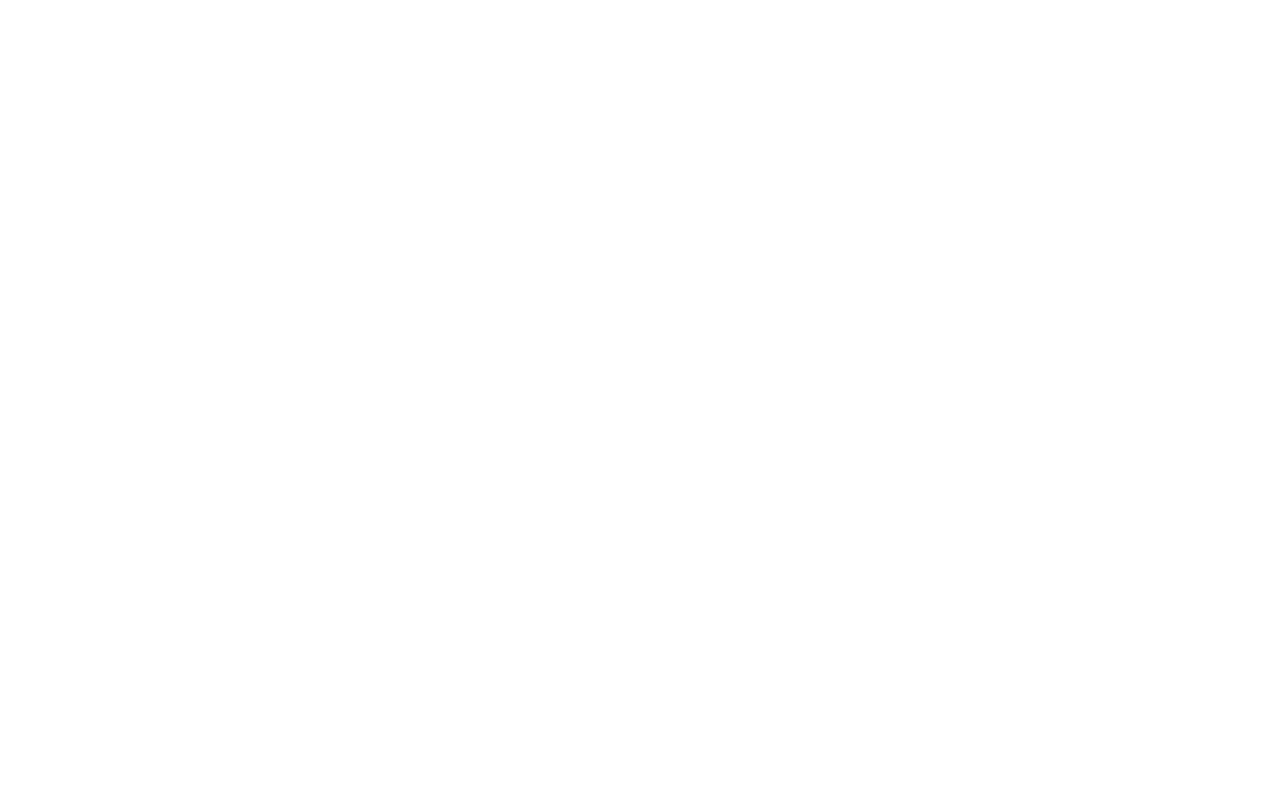
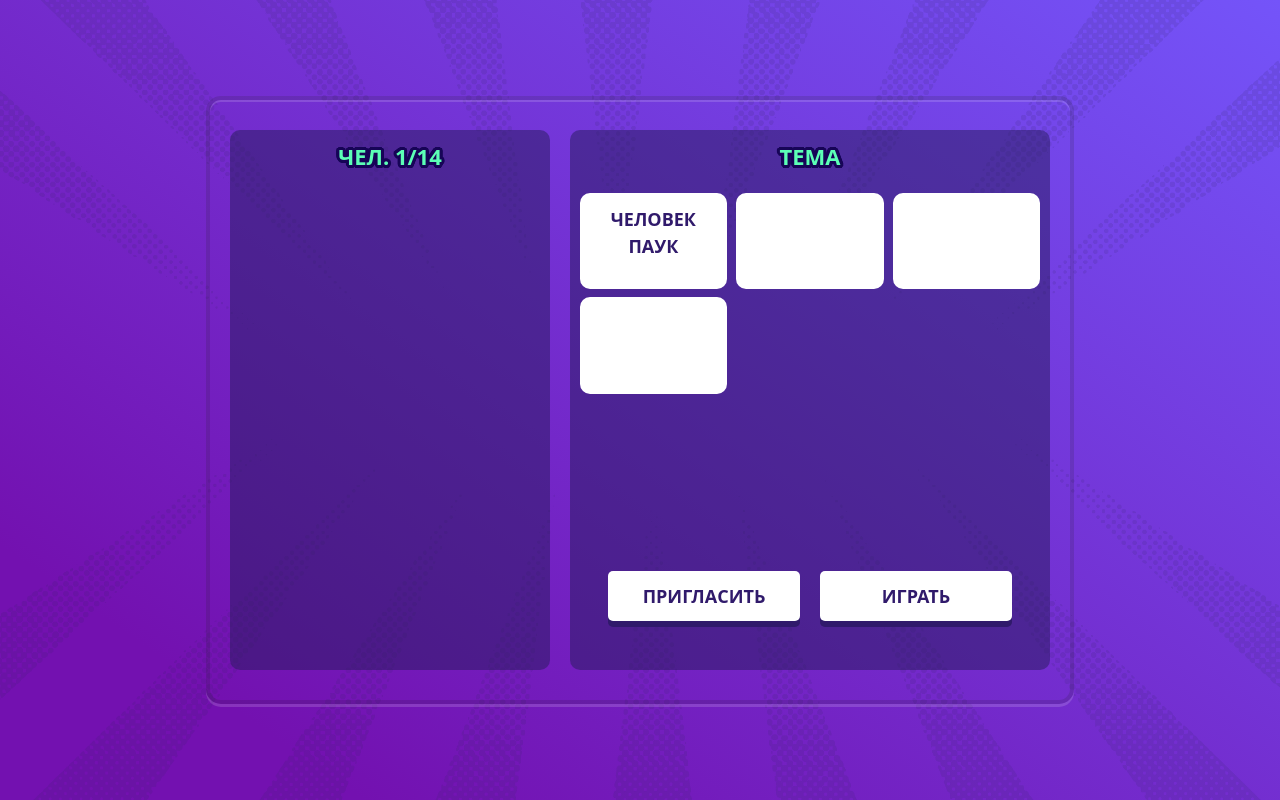
Before and after one commit to Niksha36/Draw_and_Guess, a Vue app: page /room in a window 1280 px wide. Before the commit this address had no page. Built offline with nearby package versions, Linux system fonts and the light colour scheme.

Commit message:
added room creation component

```diff
--- a/index.html
+++ b/index.html
@@ -1,5 +1,5 @@
 <!DOCTYPE html>
-<html lang="">
+<html lang="" data-theme="light">
   <head>
     <meta charset="UTF-8">
     <link rel="icon" href="/favicon.ico">
--- a/src/components/menu.vue
+++ b/src/components/menu.vue
@@ -10,6 +10,9 @@
 function goToGame() {
   router.push('/game');
 }
+function goToRoom() {
+  router.push('/room');
+}
 function logout() {
   showLogin.value = true;
 }
@@ -20,7 +23,6 @@
 
 <template>
   <div class="background">
-
     <div class="menu-wrapper">
       <div  v-if="showLogin" class="go-to-menu-icon-wrapper" @click="revertMenu">
         <div class="go-to-menu-icon">
@@ -39,8 +41,8 @@
         <div class="button-play button" @click="goToGame">
           Играть
         </div>
-        <div class="button-create-room button">
-          Комнаты
+        <div class="button-play button" @click="goToRoom()">
+          Создать игру
         </div>
       </div>
       <LoginComponent v-else />
--- /dev/null
+++ b/src/components/room.vue
@@ -0,0 +1,152 @@
+<script setup>
+import {ref} from 'vue';
+import {useRouter} from 'vue-router';
+</script>
+
+<template>
+  <div class="background">
+    <div class="wrapper">
+      <div class="left-wrapper">
+        <div class="text">ЧЕЛ. 1/14</div>
+        <div class="human-container"></div>
+      </div>
+      <div class="right-wrapper">
+        <div class="text">Тема</div>
+        <div class="theme-wrapper">
+          <div class="theme-container">
+            <div class="theme-text">Человек Паук</div>
+          </div>
+          <div class="theme-container"></div>
+          <div class="theme-container"></div>
+          <div class="theme-container"></div>
+        </div>
+        <div class="buttons-wrapper">
+          <div class="button">Пригласить</div>
+          <div class="button">Играть</div>
+        </div>
+      </div>
+    </div>
+  </div>
+</template>
+
+<style scoped>
+.background {
+  background: url("../assets/textura.png") no-repeat center center / cover, linear-gradient(215deg, rgba(116, 84, 249) 0%, rgb(115, 17, 176) 85%);
+  height: 100vh;
+  width: 100vw;
+  display: flex;
+  align-items: center;
+  justify-content: space-around;
+  padding: 20px;
+  z-index: 2;
+}
+
+.wrapper {
+  border: 4px rgba(29, 29, 27, .15) solid;
+  -webkit-box-shadow: inset 0px 2px 0px 0px rgba(255, 255, 255, .15), 0px 3px 0px 0px rgba(255, 255, 255, .15);
+  -moz-box-shadow: inset 0px 2px 0px 0px rgba(255, 255, 255, .15), 0px 3px 0px 0px rgba(255, 255, 255, .15);
+  box-shadow: inset 0px 2px 0px 0px rgba(255, 255, 255, .15), 0px 3px 0px 0px rgba(255, 255, 255, .15);
+  -webkit-border-radius: 12px;
+  background-color: rgba(255, 255, 255, 0);
+  width: 70%;
+  height: 80%;
+  display: flex;
+  border-radius: 15px;
+  justify-content: center;
+  align-items: center;
+}
+
+.left-wrapper {
+  display: flex;
+  background-color: rgba(38, 28, 92, .5);
+  flex-direction: column;
+  justify-content: flex-start;
+  align-items: center;
+  border-radius: 10px;
+  width: 40%;
+  height: 90%;
+  margin: 20px;
+}
+
+.text {
+  margin: 10px;
+  font-weight: bold;
+  font-size: 22px;
+  color: #5cffb6;
+  text-shadow: rgb(23, 5, 87) 3px 0px 0px, rgb(23, 5, 87) 2.83487px .981584px 0px, rgb(23, 5, 87) 2.35766px 1.85511px 0px, rgb(23, 5, 87) 1.62091px 2.52441px 0px, rgb(23, 5, 87) .705713px 2.91581px 0px, rgb(23, 5, 87) -.287171px 2.98622px 0px, rgb(23, 5, 87) -1.24844px 2.72789px 0px, rgb(23, 5, 87) -2.07227px 2.16926px 0px, rgb(23, 5, 87) -2.66798px 1.37182px 0px, rgb(23, 5, 87) -2.96998px .42336px 0px, rgb(23, 5, 87) -2.94502px -.571704px 0px, rgb(23, 5, 87) -2.59586px -1.50383px 0px, rgb(23, 5, 87) -1.96093px -2.27041px 0px, rgb(23, 5, 87) -1.11013px -2.78704px 0px, rgb(23, 5, 87) -.137119px -2.99686px 0px, rgb(23, 5, 87) .850987px -2.87677px 0px, rgb(23, 5, 87) 1.74541px -2.43999px 0px, rgb(23, 5, 87) 2.44769px -1.73459px 0px, rgb(23, 5, 87) 2.88051px -.838247px 0px;
+  text-transform: uppercase;
+  text-align: center;
+}
+
+.human-container {
+  margin: 10px;
+  display: flex;
+  flex-direction: column;
+  width: 90%;
+  height: 90%;
+}
+
+.right-wrapper {
+  display: flex;
+  background-color: rgba(38, 28, 92, .5);
+  flex-direction: column;
+  justify-content: flex-start;
+  border-radius: 10px;
+  width: 60%;
+  height: 90%;
+  margin-right: 20px;
+}
+
+.theme-wrapper {
+  display: flex;
+  flex-wrap: wrap;
+  align-content: flex-start;
+  border-radius: 10px;
+  height: 70%;
+  padding: 2%;
+  gap: 2%;
+}
+
+.theme-container {
+  background: rgb(255, 255, 255);
+  width: 32%;
+  height: 27%;
+  border-radius: 10px;
+  border: 5px solid rgb(255, 255, 255);
+}
+.theme-container:hover {
+ border: 5px solid #ff53a4;
+}
+.theme-text {
+  font-weight: bold;
+  font-size: 18px;
+  color: #301a6b;
+  margin: 8px 0 5px;
+  text-align: center;
+  text-transform: uppercase;
+}
+.buttons-wrapper {
+  display: flex;
+  justify-content: center;
+  height: 13%;
+}
+
+.button {
+  margin: 10px;
+  border-radius: 5px;
+  background-color: white;
+  font-weight: bold;
+  font-size: 18px;
+  color: #301a6b;
+  box-shadow: 0px 6px 0px 0px #301a6b;
+  display: flex;
+  justify-content: center;
+  align-items: center;
+  text-align: center;
+  text-transform: uppercase;
+  width: 40%;
+}
+.button:hover {
+    background-color: #89ffcc;
+}
+</style>
--- a/src/router.js
+++ b/src/router.js
@@ -1,10 +1,12 @@
 import { createRouter, createWebHistory } from 'vue-router';
 import Menu from './components/menu.vue';
 import Game from './components/game.vue';
+import Room from './components/room.vue';
 
 const routes = [
     { path: '/', component: Menu },
     { path: '/game', component: Game },
+    { path: '/room', component: Room },
 ];
 
 const router = createRouter({
```
Also changed, not shown: src/components/game.vue (+66 -32 lines), src/assets/textura.png (added).
